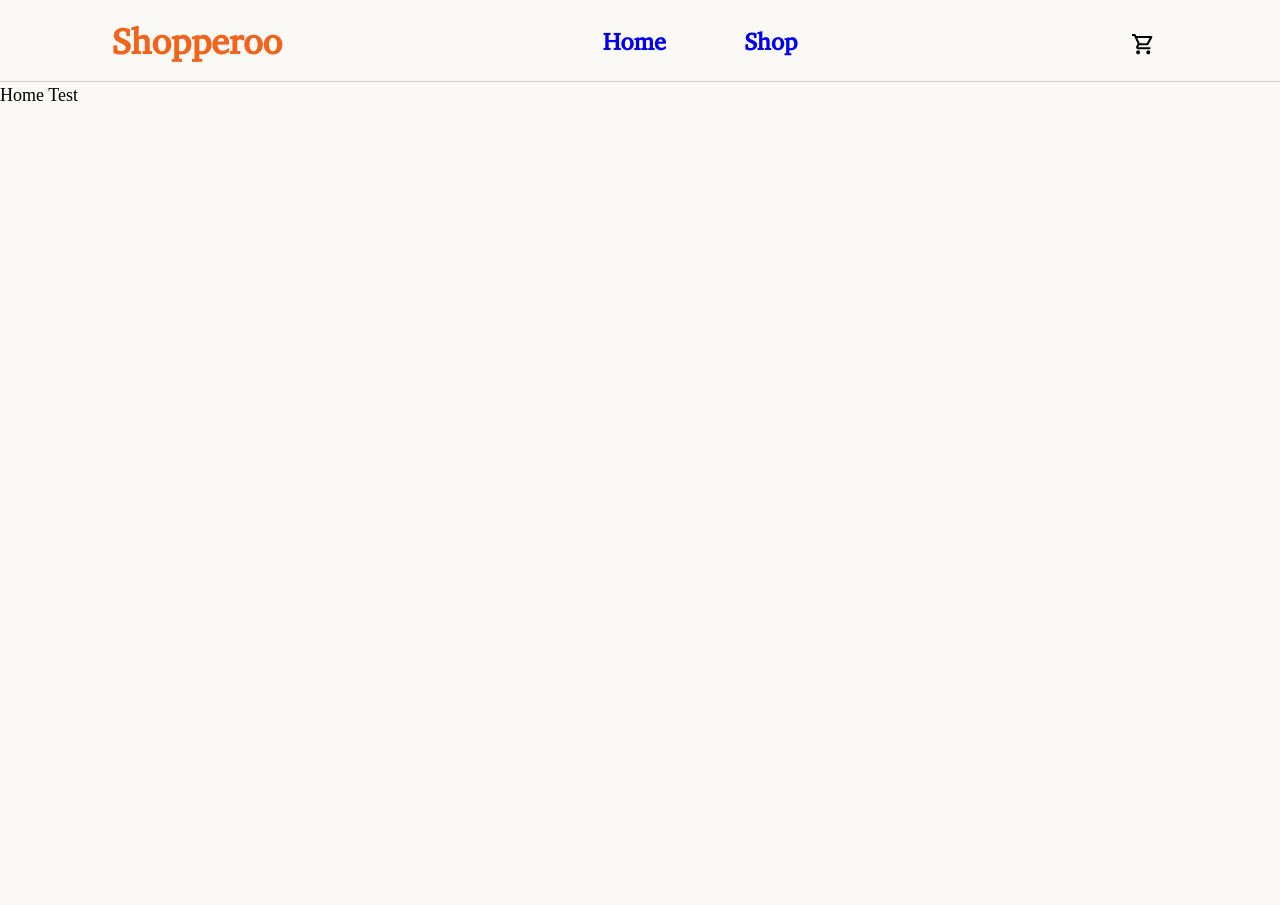
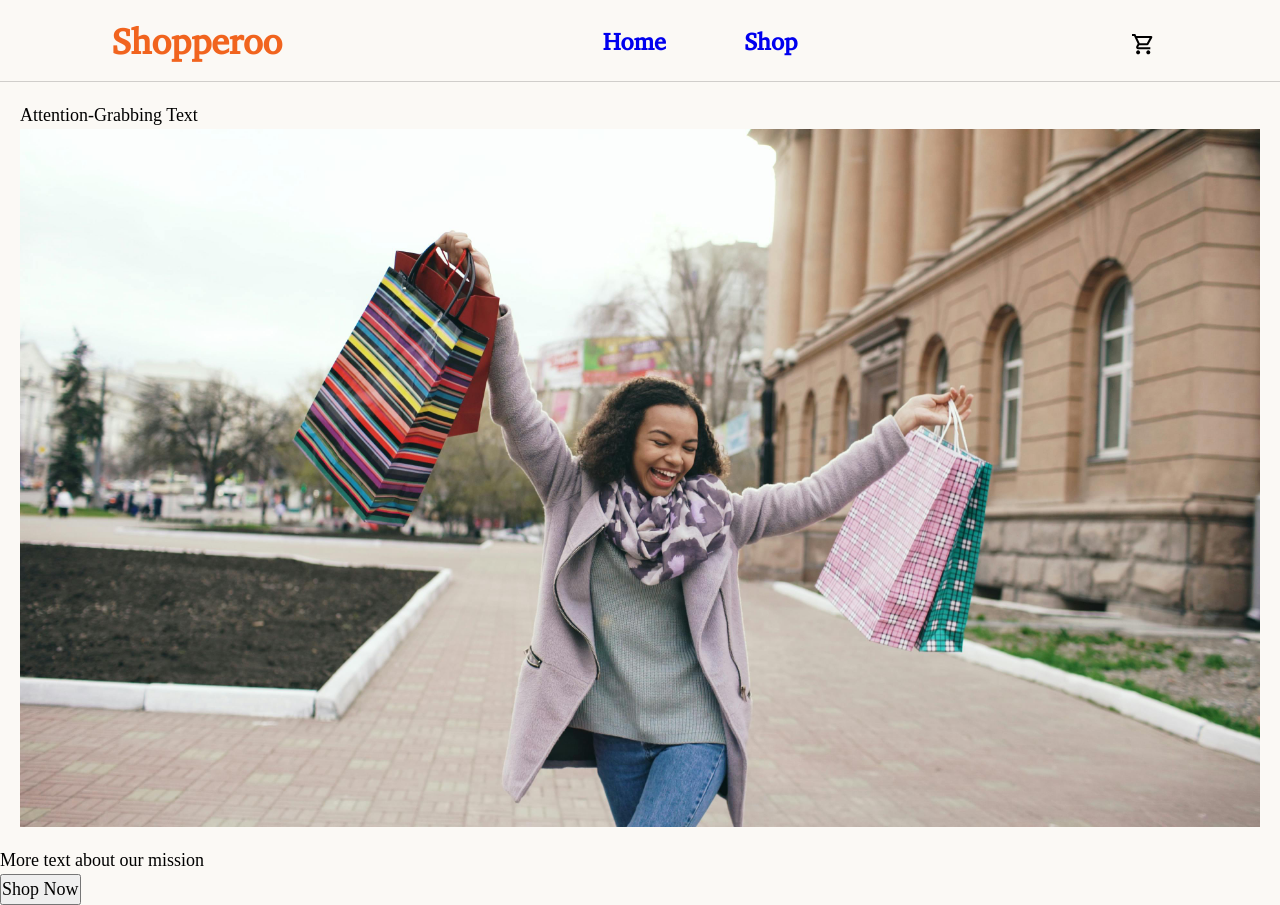
Before and after one commit to Q-Chan97/shopping-cart, a React (Vite) app: page / in a window 1280 px wide. Before the commit the page ends 800 px from the top, so only its background shows below. Built offline with nearby package versions, Linux system fonts and the light colour scheme.

Commit message:
Build initial elements and styling

```diff
--- a/src/components/Home/Home.jsx
+++ b/src/components/Home/Home.jsx
@@ -1,5 +1,26 @@
+import styles from "./Home.module.css";
+
+
 export default function Home() {
     return (
-        <div>Home Test</div>
+        <section>
+            <article className={styles.heroContainer}>
+                <p className={styles.heroText}>Attention-Grabbing Text</p>
+                <div className={styles.imageContainer}>
+                    <div className={styles.vignette}></div>
+                    <picture>
+                        <source media="(width < 600px)" srcSet="/src/assets/images/hero-image-mobile.jpg"/>
+                        <source media="(width > 600px)" srcSet="/src/assets/images/hero-image.jpg" />
+                        <img src="/src/assets/images/hero-image.jpg" alt="hero image" />
+                    </picture>
+                </div>
+            </article>
+            <article>
+                <p>More text about our mission</p>
+                <div>
+                    <button>Shop Now</button>
+                </div>
+            </article>
+        </section>
     )
 }
--- a/src/components/Home/Home.module.css
+++ b/src/components/Home/Home.module.css
@@ -0,0 +1,3 @@
+.heroContainer {
+    padding: 20px;
+}
```
